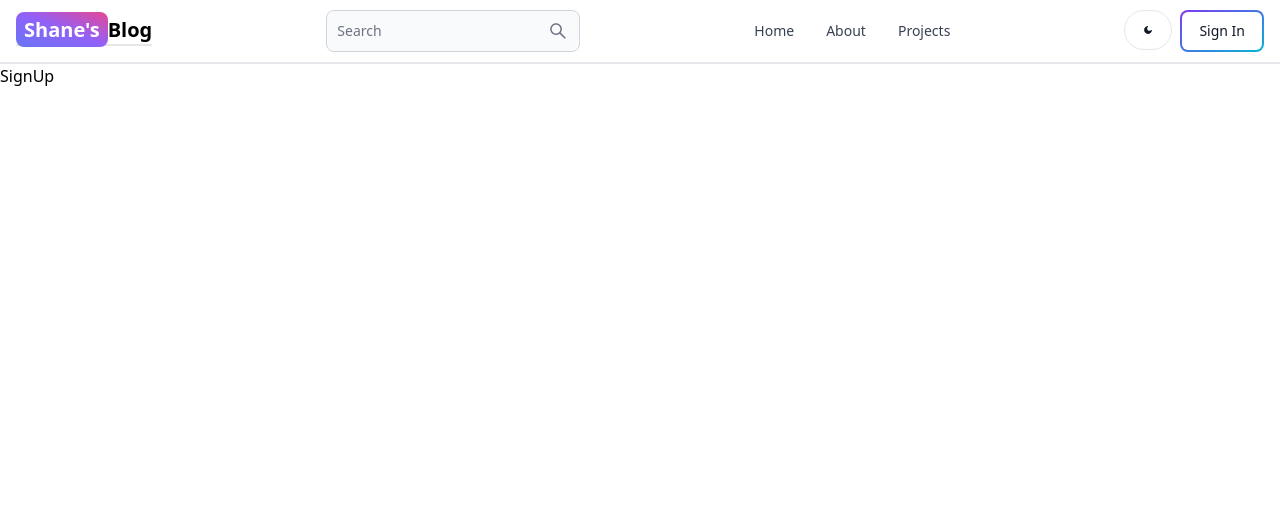
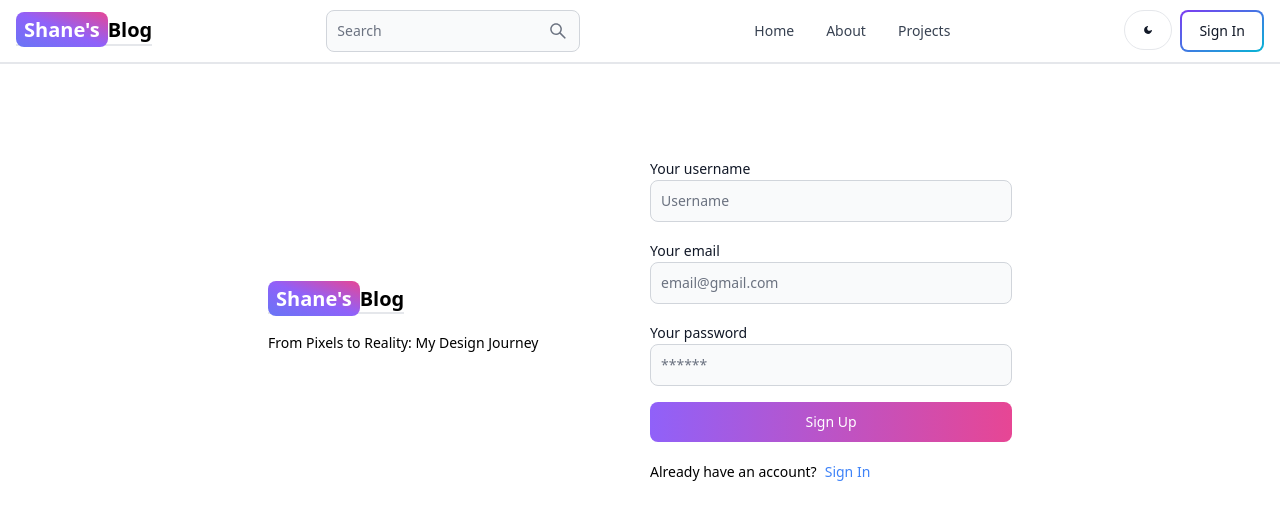
Before and after one commit to jsodabas/mern-blog, a React (Vite) app in the folder client/: page /sign-up in a window 1280 px wide. Shown: the top 520 px of the page. Built offline with nearby package versions, Linux system fonts and the light colour scheme.

Commit message:
Sign in front-end

```diff
--- a/client/src/pages/SignUp.jsx
+++ b/client/src/pages/SignUp.jsx
@@ -1,8 +1,43 @@
 import React from 'react'
+import { Link } from 'react-router-dom'
+import { Button, Label, TextInput } from 'flowbite-react'
 
 const SignUp = () => {
   return (
-    <div>SignUp</div>
+    <div className='min-h-screen mt-20'>
+      <div className='flex p-3 max-w-3xl mx-auto flex-col md:flex-row md:items-center gap-5'>
+        {/* left side */}
+        <div className='flex-1'>
+        <Link to='/' className="border-b-2 sm:text-xl font-bold dark:text-white text-4xl">
+          <span className='px-2 py-1 bg-gradient-to-tr from-indigo-500 via-purple-500 to-pink-500 rounded-lg text-white'>Shane's</span>
+          Blog
+      </Link>
+      <p className='text-sm mt-5'>From Pixels to Reality: My Design Journey</p>
+        </div>
+        {/* right side */}
+        <div className='flex-1'>
+          <form className='flex flex-col gap-4'>
+            <div>
+              <Label value='Your username' />
+              <TextInput type='text' placeholder='Username' id='username' />
+            </div>
+            <div>
+              <Label value='Your email' />
+              <TextInput type='text' placeholder='email@gmail.com' id='email' />
+            </div>
+            <div>
+              <Label value='Your password' />
+              <TextInput type='text' placeholder='******' id='password' />
+            </div>
+            <Button gradientDuoTone='purpleToPink' type='submit'>Sign Up</Button>
+          </form>
+          <div className="flex gap-2 text-sm mt-5">
+            <span>Already have an account?</span>
+            <Link to='/sign-in' className='text-blue-500'>Sign In</Link>
+          </div>
+        </div>
+      </div>
+    </div>
   )
 }
 
```
